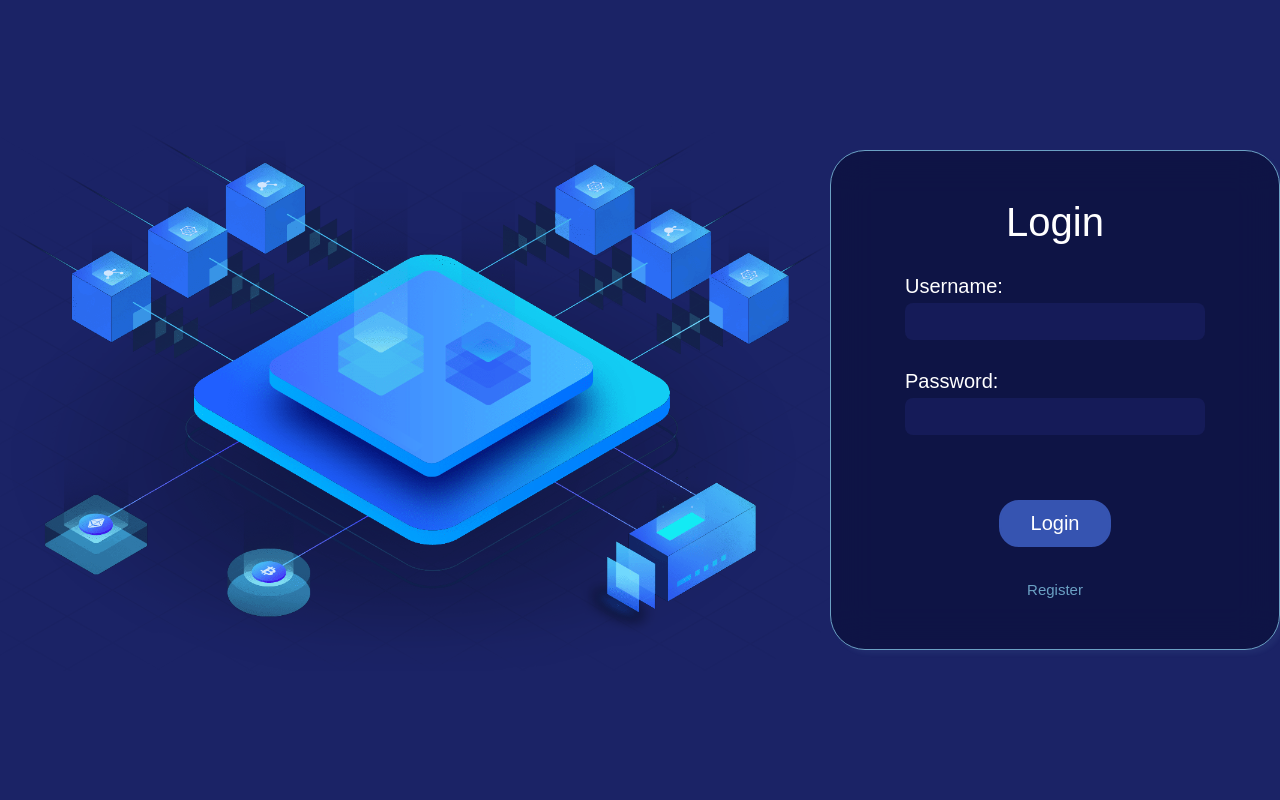
After one commit to BlendiGjoni/WEB-Projekt---ABCrypto, a PHP site: page /login.html in a window 1280 px wide. The commit adds this page. Run offline with PHP 8.4, Linux system fonts and the light colour scheme.

Commit message:
Krijimi dhe modelimi i faqes per Login.

```diff
--- /dev/null
+++ b/login.html
@@ -0,0 +1,25 @@
+<!DOCTYPE html>
+<html lang="en">
+<head>
+    <meta charset="UTF-8">
+    <meta name="viewport" content="width=device-width, initial-scale=1.0">
+    <link rel="stylesheet" href="style.css">
+    <title>Login ABCrypto</title>
+</head>
+<body class="loginbody">
+    <div id="loginbg">
+        <img src="assets/loginimg.png" alt="">
+    </div>
+    <div>
+        <form class="login_popup" id="loginpop">
+            <div id="logintxt">Login</div>
+            <div class="username_email">Username: <input type="text" id="user"></div>
+            <p id="errorUser"></p>
+            <div class="password">Password: <input type="password"></div>
+            <p id="errorPass"></p>
+            <div class="loginsub"><button id="loginsubbtn">Login</button></div>
+            <div class="registerbtn"><a href="" id="registerbtn">Register</a></div>
+        </form>
+    </div>
+</body>
+</html>
--- a/script.js
+++ b/script.js
@@ -22,4 +22,4 @@ productContainers.forEach((item, i) => {
     preBtn[i].addEventListener('click', () => {
         item.scrollLeft -= containerWidth;
     })
-})
+});
--- a/style.css
+++ b/style.css
@@ -54,6 +54,7 @@ header .loginbtn{
     font-size: 15px;
     border: 2px solid transparent;
     transition: all .3s ease;
+    text-decoration: none;
 }
 header .loginbtn:hover{
     background: transparent;
@@ -113,26 +114,48 @@ header #menu-icon{
         text-align: center;
         width: 100%;
     }
+    form{
+        display: flex;
+        flex-direction: column;
+        align-items: center;
+        justify-content: center;
+        width: 100%;
+        margin-left: 0;
+    }
+}
+#loginbg{
+    width: 70%;
+}
+#loginbg img{
+    width: 100%;
+}
+.loginbody{
+    display: flex;
+    flex-direction: row !important;
+    justify-content: space-between;
+    align-items: center;
+    width: 100%;
+    height: 100%;
+    position: absolute;
 }
 form{
-    display: none !important;
+    display: flex;
     flex-direction: column;
-    position: fixed !important;
-    top:0;
-    bottom: 0;
-    left: 0;
-    right: 0;
-    margin: auto;
     padding: 200px;
+    margin-left: -550px;
     align-items: center;
     justify-content: center;
-    width: 100px;
-    height: 85px;
-    font-size: 25px !important;
-    border: 2px #1B2366;
+    width: 450px;
+    height: 500px;
+    font-size: 20px;
+    border: 1px solid #6BA1C4;
+    box-shadow: 4px 4px 4px #6ba0c413;
     border-radius: 35px;
     background: #0a0e39b6;
     backdrop-filter: blur(20px);
+}
+form #logintxt{
+    font-size: 40px;
 }
 form div{
     margin: 15px;
@@ -140,8 +163,10 @@ form div{
 form input{
     width: 300px;
     padding: 10px;
+    background-color: rgba(27, 35, 102, 0.56);
+    color: #fff;
     border: transparent;
-    border-radius: 5px;
+    border-radius: 8px;
     outline: none;
     font-size: 15px;
     margin-top: 5px;
@@ -174,6 +199,17 @@ form #loginsubbtn:hover{
     background: transparent;
     border: 2px solid #3654b1;
     color: #fff;
+}
+form a{
+    text-decoration: none;
+    color: #6BA1C4;
+    font-size: 15px;
+}
+form a:hover{
+    color: aliceblue;
+    text-decoration: underline;
+    cursor: pointer;
+    transition: all 0.2s ease;
 }
 main{
     display: flex;
@@ -237,6 +273,9 @@ main .getstartedbtn a:hover{
     footer{
         margin-top: 30px !important;
     }
+    form{
+        margin-left: 0;
+    }
 }
 @media (max-width:1160px) {
     main #maintext{
@@ -257,6 +296,9 @@ main .getstartedbtn a:hover{
     main .getstartedbtn a{
         font-size: 15px;
     }
+    form{
+        margin-left: 0;
+    }
     footer{
         margin-top: 30px!important;
     }
@@ -267,6 +309,9 @@ main .getstartedbtn a:hover{
     }
     main .home{
         width: 50%;
+    }
+    form{
+        margin-left: 0;
     }
 }
 @media (max-width:981px) {
@@ -283,6 +328,9 @@ main .getstartedbtn a:hover{
     }
     main.getstartedbtn a{
         font-size: 15px;
+    }
+    form{
+        margin-left: 0;
     }
     footer{
         margin-top: 30px!important;
@@ -308,6 +356,9 @@ main .getstartedbtn a:hover{
     main.getstartedbtn a{
         font-size: 15px;
     }
+    form{
+        margin-left: 0;
+    }
     footer{
         margin-top: 30px!important;
         width: 100%;
@@ -332,6 +383,9 @@ main .getstartedbtn a:hover{
     main.getstartedbtn a{
         font-size: 15px;
     }
+    form{
+        margin-left: 0;
+    }
     footer{
         margin-top: 30px!important;
         width: 100%;
@@ -355,6 +409,9 @@ main .getstartedbtn a:hover{
     }
     main.getstartedbtn a{
         font-size: 15px;
+    }
+    form{
+        margin-left: 0;
     }
     footer{
         margin-top: 30px!important;
```
Also changed, not shown: index.html (+1 -8 lines), assets/loginimg.png (added).
